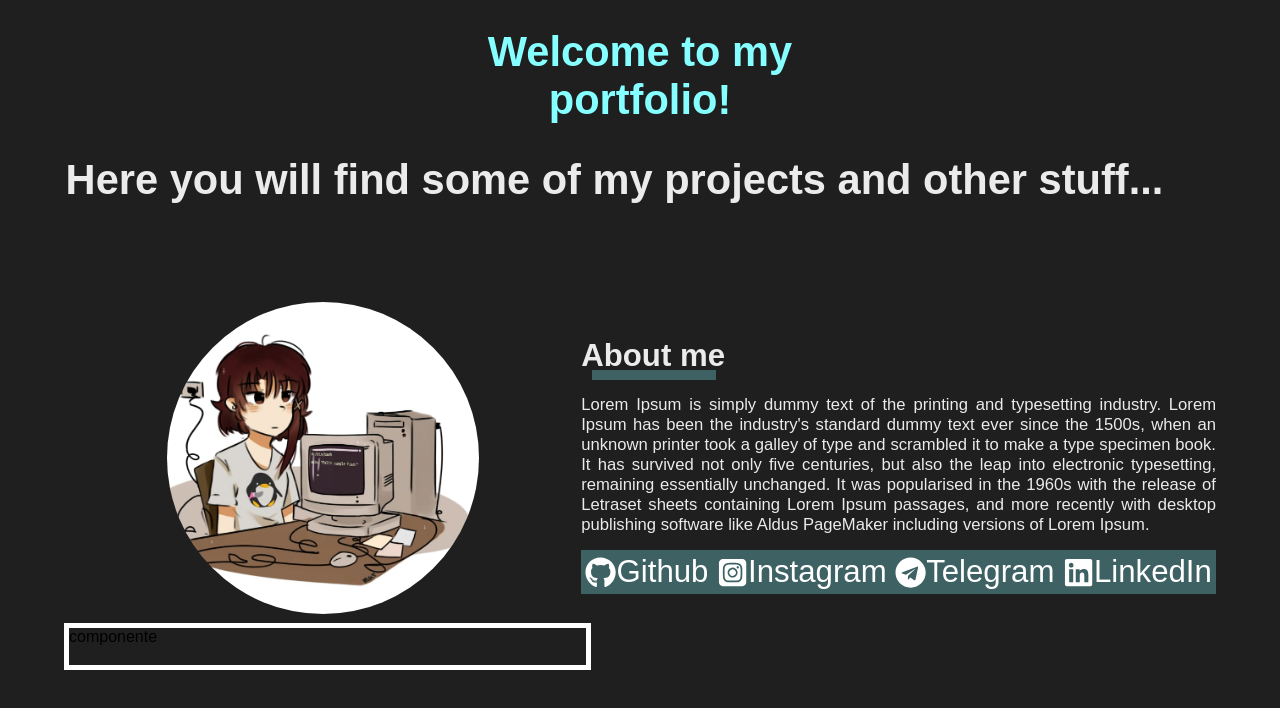
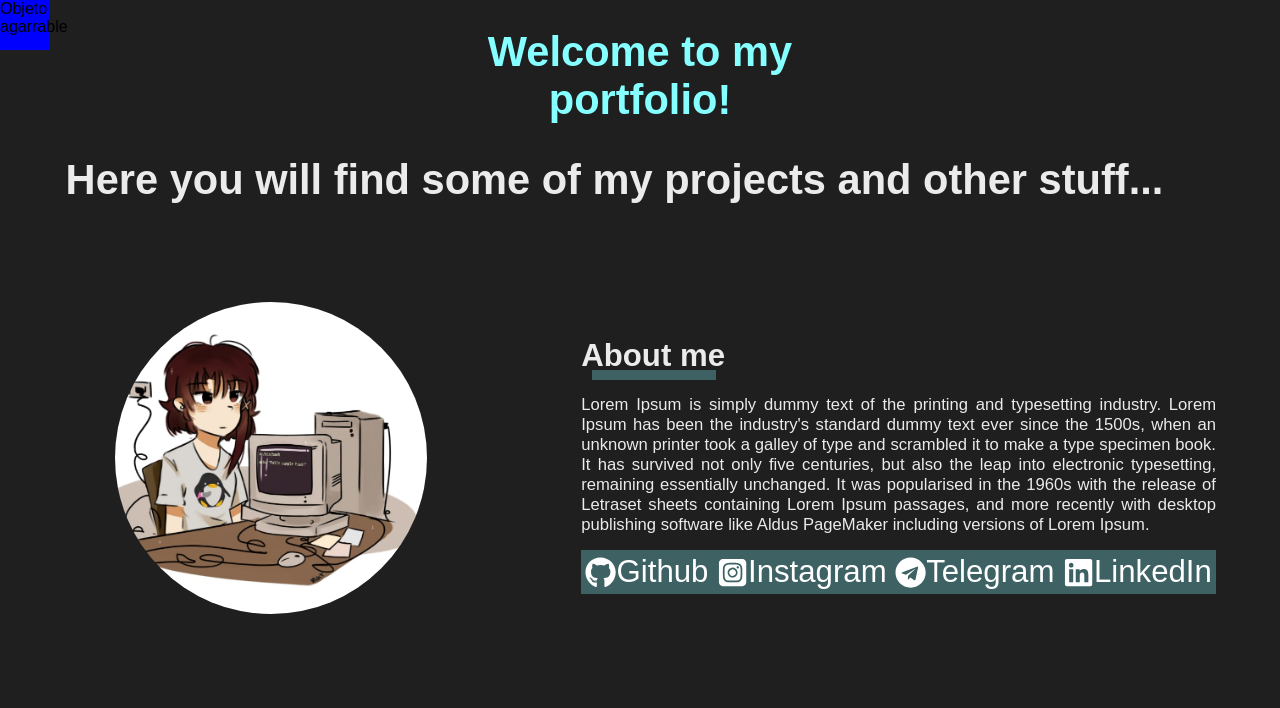
Before and after one commit to PepinilloJR/portofolio-cool, a React (Create React App) app in the folder portfolio-cool/: page /#/ in a window 1280 px wide. Shown: the top 708 px of the page. Built offline with nearby package versions, Linux system fonts and the light colour scheme; a web font is replaced by a local one.

Commit message:
rufus component and stuff

```diff
--- a/portfolio-cool/src/components/aboutme.css
+++ b/portfolio-cool/src/components/aboutme.css
@@ -4,25 +4,6 @@
     width: 100%;
     height: 100%;
     color: white;
-}
-
-.picture {
-    display: flex;
-    justify-content: center;
-    grid-column: 1;
-    grid-row: 1;
-    width: 100%;
-    height: 100%;
-    border-radius: 360px;
-
-}
-
-img {
-    width: calc(15vw + 15vh);
-    height: calc(15vw + 15vh);
-    border-radius: calc(10vw + 10vh);
-    object-fit: cover;
-    object-position: center;
 }
 
 .subtitleAboutMe {
--- a/portfolio-cool/src/components/aboutme.js
+++ b/portfolio-cool/src/components/aboutme.js
@@ -4,10 +4,6 @@ import { FaSquareInstagram } from "react-icons/fa6";
 
 export function AboutMe() {
     return <>
-        <div className="picture">
-            <img src="lainMatilda.jpg" alt="drawing"></img>
-        </div>
-
         <div className="displayAboutMe">
             <h2 className='subtitleAboutMe'>About me</h2>
             <p className='parrafo'>Lorem Ipsum is simply dummy text of the printing and typesetting industry. Lorem Ipsum has been the industry's standard dummy text ever since the 1500s, when an unknown printer took a galley of type and scrambled it to make a type specimen book. It has survived not only five centuries, but also the leap into electronic typesetting, remaining essentially unchanged. It was popularised in the 1960s with the release of Letraset sheets containing Lorem Ipsum passages, and more recently with desktop publishing software like Aldus PageMaker including versions of Lorem Ipsum.</p>
--- /dev/null
+++ b/portfolio-cool/src/components/picture.css
@@ -0,0 +1,19 @@
+
+.picture {
+    display: flex;
+    justify-content: center;
+    grid-column: 1;
+    grid-row: 1;
+    width: 100%;
+    height: 100%;
+    border-radius: 360px;
+
+}
+
+img {
+    width: calc(15vw + 15vh);
+    height: calc(15vw + 15vh);
+    border-radius: calc(10vw + 10vh);
+    object-fit: cover;
+    object-position: center;
+}
--- /dev/null
+++ b/portfolio-cool/src/components/picture.js
@@ -0,0 +1,8 @@
+import './picture.css'
+export function Picture() {
+    return <>
+        <div className="picture">
+            <img src="lainMatilda.jpg" alt="drawing"></img>
+        </div>
+    </>
+}
--- a/portfolio-cool/src/components/projects.css
+++ b/portfolio-cool/src/components/projects.css
@@ -1,9 +1,11 @@
 .display {
-    grid-column: 1 / 2;
+    grid-column: 1 / 3;
     grid-row: 2;
+    border-top: 1px;
+    border-inline: 0px;
+    border-bottom: 0px;
     border-style: solid;
-    border-color: white;
-    border-width: 5px;
+    border-color: rgba(255, 255, 255, 0.096);
     width: 100%;
     height: 100%;
 }
--- a/portfolio-cool/src/components/projects.js
+++ b/portfolio-cool/src/components/projects.js
@@ -4,7 +4,20 @@ export function ProjectDisplay () {
 
     return <>
         <div className="display">
-            <div className='proyect'>componente</div>
+
         </div>
     </>
 }
+
+function Project({type, content, title, subtitle, image}) {
+
+    return <div className='proyect'>
+        <h1>{title}</h1>
+        <h2>{subtitle}</h2>
+
+        <p>{content}</p>
+
+        <img src={image}></img>
+    </div>
+
+}
--- /dev/null
+++ b/portfolio-cool/src/context/context.js
@@ -0,0 +1,3 @@
+import { createContext } from "react";
+
+export const frontPageContext = createContext()
--- a/portfolio-cool/src/pages/frontpage.css
+++ b/portfolio-cool/src/pages/frontpage.css
@@ -20,7 +20,8 @@
 .container {
     display: grid;
     grid-template-columns: repeat(2, 1fr);
-
+    row-gap: calc(5vw + 5vh);
+    column-gap: calc(5vw + 5vh);
     margin: 5%;
     width: 90%;
     height: 90%;
--- a/portfolio-cool/src/pages/frontpage.js
+++ b/portfolio-cool/src/pages/frontpage.js
@@ -1,20 +1,125 @@
+import { useContext, useEffect, useRef, useState } from 'react'
 import { AboutMe } from '../components/aboutme'
 import { ProjectDisplay } from '../components/projects'
+import { Rufus } from '../rufus/rufus'
 import './frontpage.css'
+import { frontPageContext } from '../context/context'
+import { Picture } from '../components/picture'
 
 export function FrontPage() {
+    //const frontContext = useContext(frontPageContext)
+    //const [dragged, setDragged] = useState(false)
+    const dragged = useRef(false);
+    const rufusActive = useRef(false)
+    const position = useRef({ x: 50, y: 50 })
+    const rufusRef = useRef()
+
+    const mouseMovedHandler = (e) => {
+
+        if (!dragged.current) {
+            return
+        }
+
+        const x = e.clientX
+        const y = e.clientY
+
+        const offsetX = rufusRef.current.posFix.x - window.scrollX
+        const offsetY = rufusRef.current.posFix.y - window.scrollY
+
+        translateRufus(x - offsetX, y - offsetY)
+
+    }
+
+
+    const translateRufus = (x, y, collitions) => {
+        const viewPortX = window.innerWidth + window.scrollX
+        const viewPortY = window.innerHeight + window.scrollY
+
+
+        const { width, height } = rufusRef.current.getBoundingClientRect()
+
+        const totalX = x + width
+        const totalY = y + height
+
+
+        const pos = { x: viewPortX - width, y: viewPortY - height }
+
+        if (totalX < viewPortX) {
+            pos.x = x
+        } else {
+            collitions?.push("wall")
+        }
+
+        if (totalY < viewPortY) {
+            pos.y = y
+        } else {
+            collitions?.push("floor")
+        }
+
+        position.current = pos
+        rufusRef.current.style.transform = `translate(${position.current.x}px, ${position.current.y}px)`
+    }
+
+    useEffect(() => {
+        var lastTime = performance.now()
+        let yV = 1;
+        //{itCollided: false, type: ""}
+        let collitions = []
+
+
+        const fall = () => {
+            const now = performance.now()
+            console.log(dragged.current)
+            const dt = (now - lastTime) / 1000
+            lastTime = now
+
+            const y = yV * dt;
+            yV += 5
+            if (!dragged.current && rufusActive.current) {
+                translateRufus(position.current.x, position.current.y + y, collitions)
+            } else {
+                yV = 1;
+            }
+
+            collitions.forEach(c => {
+                if (c == "floor") {
+                    yV = 0;
+                }
+            })
+
+            collitions = []
+
+            requestAnimationFrame(fall)
+        }
+
+        fall()
+
+    }, [])
+
     return <>
-        <div className='titleContainer'>
+        <frontPageContext.Provider value={{
+            translateRufus,
+            dragged,
+            rufusActive,
+            rufusRef,
+            position
+        }}>
+            <div onMouseMove={mouseMovedHandler} onMouseUp={() => {
+                dragged.current = false
+            }} className='titleContainer'>
+                <Rufus></Rufus>
                 <h1 className="title">Welcome to my portfolio!</h1>
 
                 <h2 className="subtitle">Here you will find some of my projects and other stuff...</h2>
 
 
                 <div className='container'>
+                    <Picture></Picture>
                     <AboutMe></AboutMe>
                     <ProjectDisplay></ProjectDisplay>
                 </div>
 
             </div>
+        </frontPageContext.Provider>
     </>
 }
--- /dev/null
+++ b/portfolio-cool/src/rufus/rufus.css
@@ -0,0 +1,10 @@
+.rufus {
+    position: absolute;
+    top: 0;
+    left: 0;
+    width: 50px;
+    height: 50px;
+    background-color: blue;
+    user-select: none;
+    z-index: 100;
+}
--- /dev/null
+++ b/portfolio-cool/src/rufus/rufus.js
@@ -0,0 +1,32 @@
+import { useContext, useRef, useState } from "react"
+import "./rufus.css"
+import { frontPageContext } from "../context/context"
+
+export function Rufus() {
+
+    //const [dragged, setDragged] = useState(false)
+    const { rufusRef, dragged, position, rufusActive } = useContext(frontPageContext)
+
+    //const rufusRef = useRef()
+
+
+
+
+
+    return <>
+        <div
+
+            onMouseDown={
+                (e) => {
+                    dragged.current = true
+                    rufusActive.current = true
+                    const rect = e.currentTarget.getBoundingClientRect()
+
+                    const x = e.clientX - rect.left
+                    const y = e.clientY - rect.top
+                    rufusRef.current.posFix = { x: x, y: y }
+                }
+            }
+            ref={rufusRef} className="rufus"> Objeto agarrable </div>
+    </>
+}
```
Lines whose indentation alone changed are shown as unchanged.
